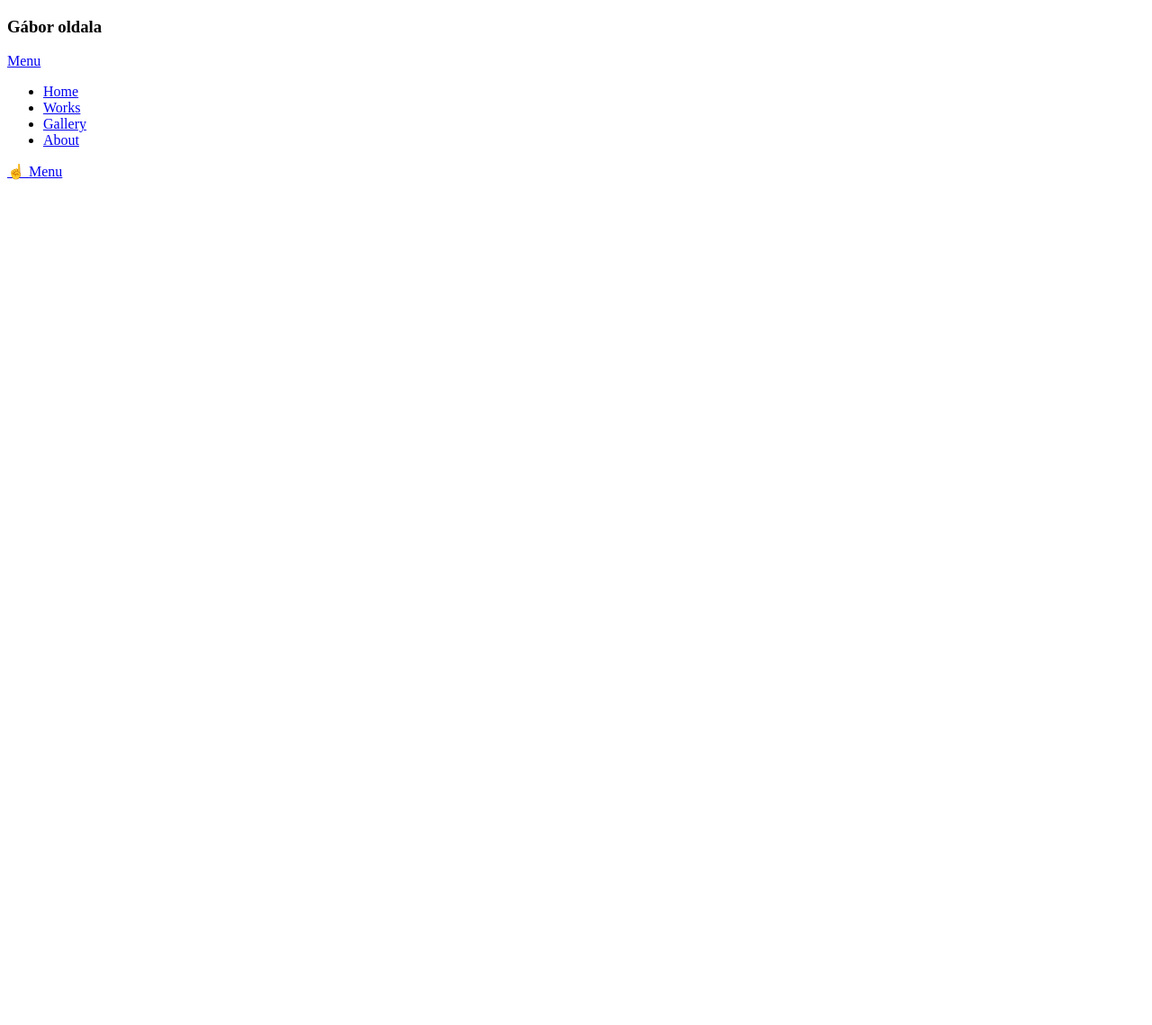
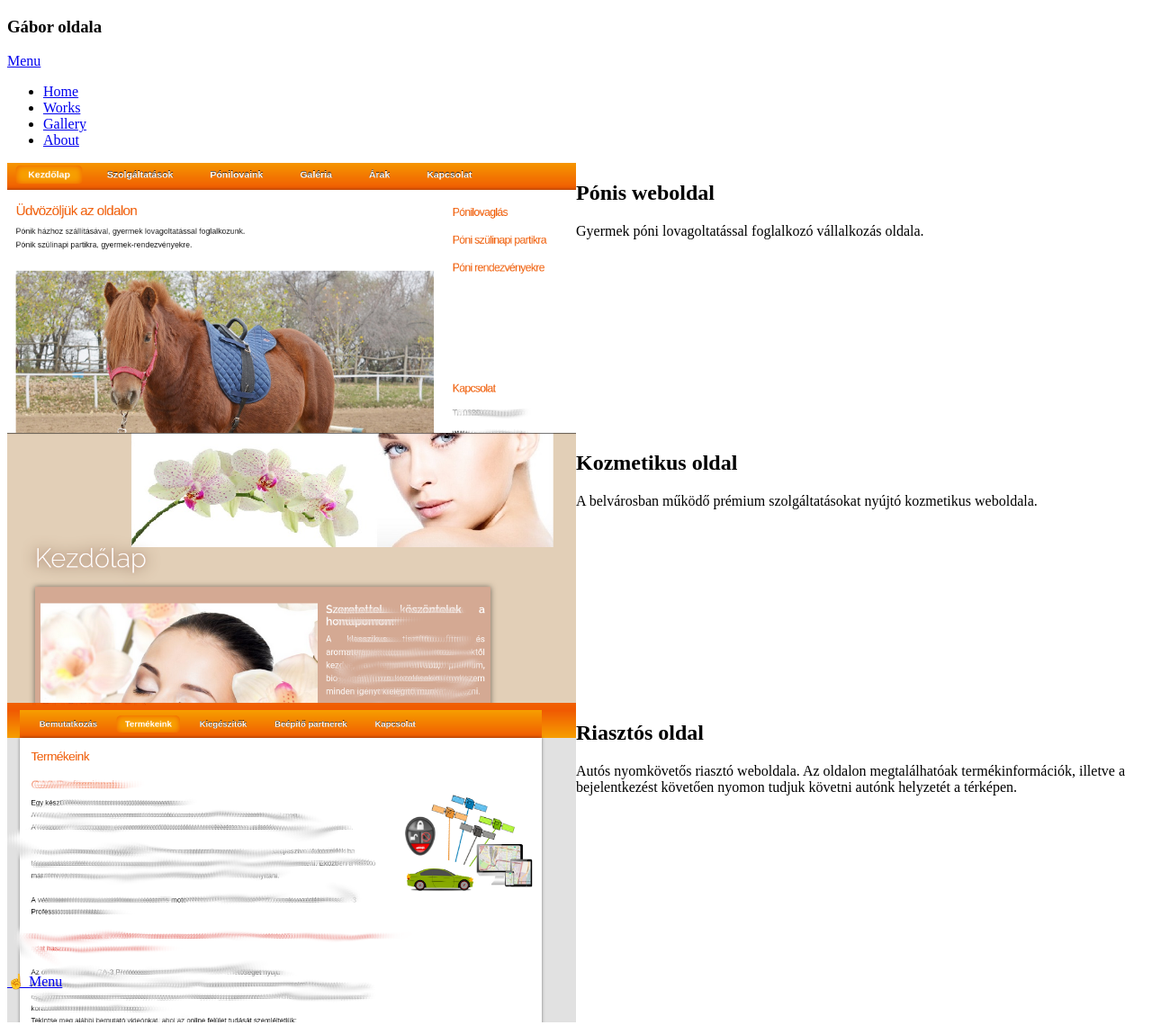
Before and after one commit to Ngab0r/project-html-001-about-site, a plain HTML site: page works.html in a window 1280 px wide. Shown: the whole page at 90% size. Before the commit the page ends 800 px from the top, so only its background shows below. Drawn offline with Linux system fonts and the light colour scheme.

Commit message:
works oldal tartalom feltöltése

```diff
--- a/assets/css/main.css
+++ b/assets/css/main.css
@@ -1,16 +1,22 @@
 body {
   -ms-overflow-style: scrollbar; }
 
-
-
-    .column {
+    .column3 {
+      float: left;
+      width: 100%;
+      height: 300px; /* Should be removed. Only for demonstration */
+    }
+    .column2 {
       float: left;
       width: 100%;
       height: 300px; /* Should be removed. Only for demonstration */
     }
     @media (min-width: 600px) {
-      .column{
+      .column3 {
         width: 33.33%;
+      }
+      .column2{
+        width: 50%;
       }
     }
 
--- a/works.html
+++ b/works.html
@@ -25,9 +25,57 @@
     </nav>
     <main>
         <section>
-            <p>
-
-            </p>
+            <div class="row">
+                <div class="column2">
+                    <img width="100%" src="/images/ponihazhoz.png" alt="">
+                </div>
+                <div class="column2">
+                    <article>
+                        <header>
+                            <h2>Pónis weboldal</h2>
+                        </header>
+                        <p>
+                            Gyermek póni lovagoltatással foglalkozó vállalkozás oldala.
+                        </p>
+                    </article>
+                </div>
+            </div>
+        </section>
+        <section>
+            <div class="row">
+                <div class="column2">
+                    <img width="100%" src="/images/kozmetika.png" alt="">
+                </div>
+                <div class="column2">
+                    <article>
+                        <header>
+                            <h2>Kozmetikus oldal</h2>
+                        </header>
+                        <p>
+                            A belvárosban működő prémium szolgáltatásokat nyújtó kozmetikus weboldala.
+                        </p>
+                    </article>
+                </div>
+            </div>
+        </section>
+        <section>
+            <div class="row">
+                <div class="column2">
+                    <img width="100%" src="/images/riaszto.png" alt="">
+                </div>
+                <div class="column2">
+                    <article>
+                        <header>
+                            <h2>Riasztós oldal</h2>
+                        </header>
+                        <p>
+                            Autós nyomkövetős riasztó weboldala.
+                            Az oldalon megtalálhatóak termékinformációk, illetve a bejelentkezést
+                            követően nyomon tudjuk követni autónk helyzetét a térképen.
+                        </p>
+                    </article>
+                </div>
+            </div>
         </section>
     </main>
     <footer id="footer">
```
Also changed, not shown: index.html (+3 -3 lines), images/kozmetika.png (added), images/ponihazhoz.png (added), images/riaszto.png (added).
